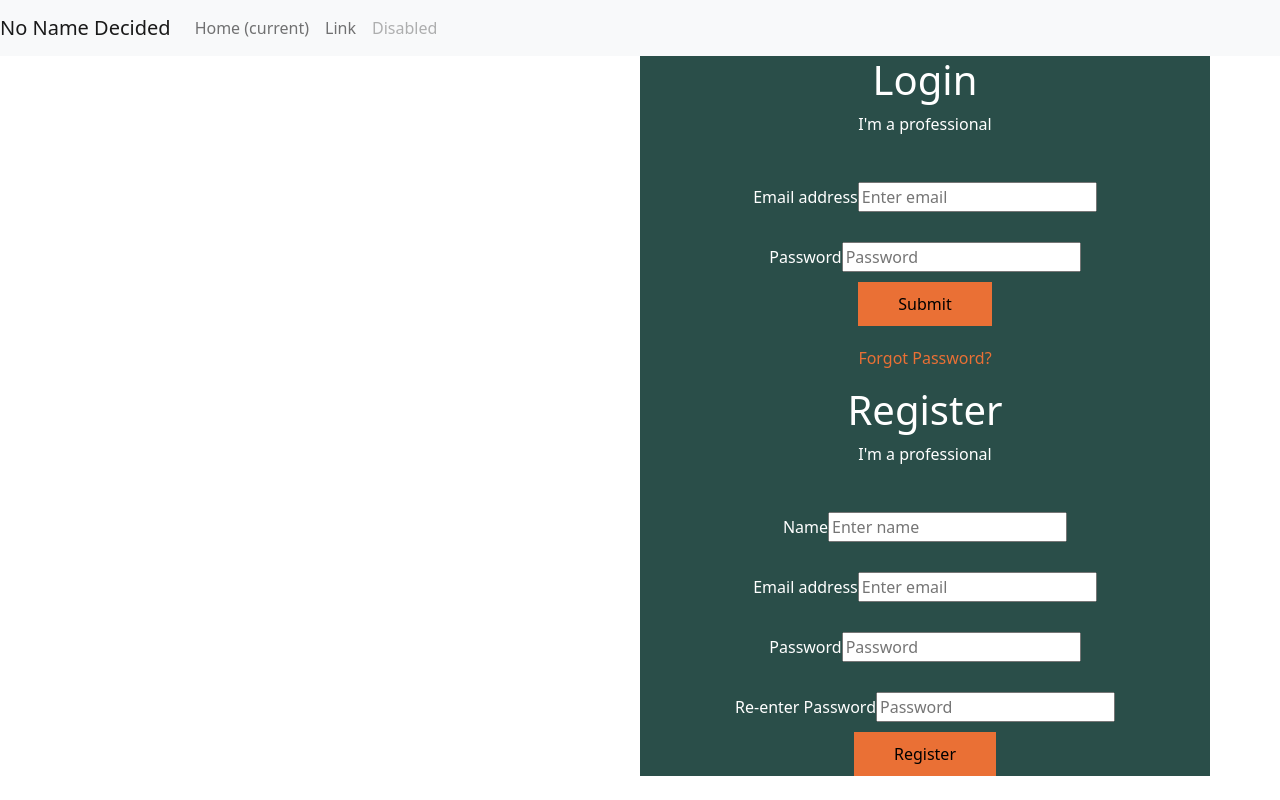
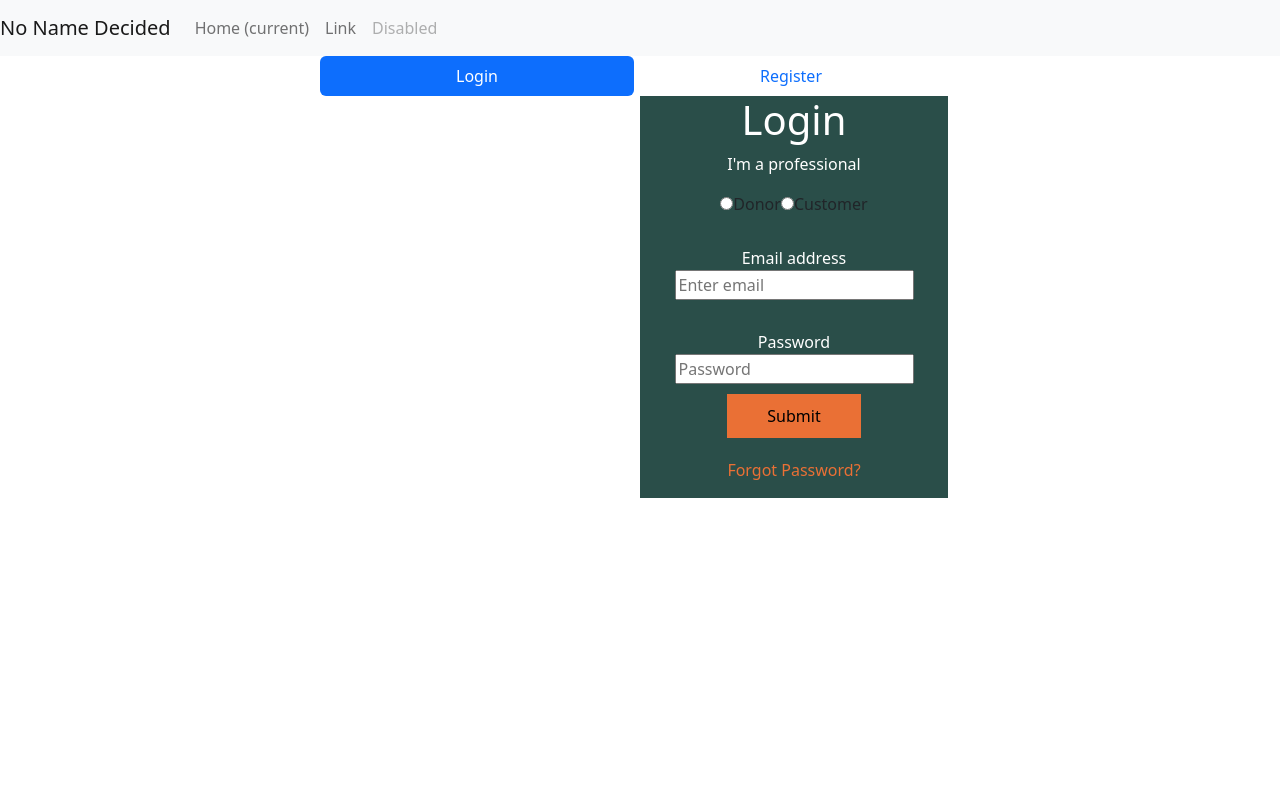
Before and after one commit to sreeharitha96/HungerSaviors, a React (Create React App) app: page / in a window 1280 px wide. Built offline with nearby package versions, Linux system fonts and the light colour scheme.

Commit message:
added pills, added radio buttons for type of user

```diff
--- a/package.json
+++ b/package.json
@@ -11,6 +11,7 @@
     "install": "^0.13.0",
     "npm": "^9.1.2",
     "react": "^18.2.0",
+    "react-bootstrap": "^2.6.0",
     "react-dom": "^18.2.0",
     "react-router": "^6.4.3",
     "react-router-dom": "^6.4.3",
--- a/src/App.js
+++ b/src/App.js
@@ -3,14 +3,14 @@ import './App.css';
 import NavBar from './navbar-component';
 import Login from './login-component';
 import Register from './register-component';
+import LoginRegister from './login-register-component';
 
 function App() {
   return (
     <div className="App">
       {/* <h1>Web Squad!</h1> */}
       <NavBar/>
-      <Login/>
-      <Register/>
+      <LoginRegister/>
     </div>
   );
 }
--- a/src/login-component/index.js
+++ b/src/login-component/index.js
@@ -60,13 +60,17 @@ function Login() {
               <p style={headerStyle}> I'm a professional</p>
               <div className="container">
                 <form>
+                    <div>
+                      <input type="radio" value="donor" name="user-type"/>Donor
+                      <input type="radio" value="customer" name="user-type"/>Customer
+                    </div>
                     <div className='form-group' style={forms}>
-                        <label htmlFor="login-email">Email address</label>
-                        <input type="email" className="forms" placeholder="Enter email" id="login-email"/>
+                      <label htmlFor="login-email">Email address</label>
+                      <input type="email" className="forms" placeholder="Enter email" id="login-email"/>
                     </div>
                     <div className="form-group" style={forms}>
-                        <label htmlFor="login-password">Password</label>
-                        <input type="password" className="forms" placeholder="Password" id="login-password"/>
+                      <label htmlFor="login-password">Password</label>
+                      <input type="password" className="forms" placeholder="Password" id="login-password"/>
                     </div>
                     <button type="submit" style={submitButton}>Submit</button>
                     <div className="container" style={alignToCenter} fluid>
--- /dev/null
+++ b/src/login-register-component/index.js
@@ -0,0 +1,50 @@
+import React from 'react';
+import {Tabs, Tab} from 'react-bootstrap';
+import Login from '../login-component';
+import Register from '../register-component';
+
+function LoginRegister() {
+  const container1 = {
+    height: '100%',
+    width: '50%',
+    alignItems: 'center',
+  };
+  const firstHalf = {
+    backgroundColor: '#F5F3F0',
+    height: '100%',
+  };
+  const secondHalf = {
+    backgroundColor: '#2A4E49',
+    height: '100%',
+    display: 'flex',
+  };
+
+  const centerDiv = {
+    display: 'flex',
+    alignItems: 'center',
+    justifyContent: 'center',
+  };
+
+  const alignToCenter = {
+    display: 'flex',
+    justifyContent: 'center',
+    alignItems: 'center',
+  };
+
+  return (
+    <div className="container" style={container1} fluid>
+      <div className="row"style={{ height: '100%' }}>
+        <Tabs justify variant="pills" defaultActiveKey="tab-1">
+            <Tab eventKey="tab-1" title="Login">
+                <Login/>
+            </Tab>
+            <Tab eventKey="tab-2" title="Register">
+                <Register/>
+            </Tab>
+        </Tabs>
+      </div>
+    </div>
+  );
+}
+
+export default LoginRegister;
--- a/src/register-component/index.js
+++ b/src/register-component/index.js
@@ -57,9 +57,13 @@ function Register() {
           <div className="container" style={centerDiv}>
             <div className="row">
               <h1 style={headerStyle}>Register</h1>
-              <p style={headerStyle}> I'm a professional</p>
+              {/* <p style={headerStyle}> I'm a professional</p> */}
               <div className="container">
-              <form>
+                <form>
+                    <div>
+                        <input type="radio" value="donor" name="user-type"/>Donor
+                        <input type="radio" value="customer" name="user-type"/>Customer
+                    </div>
                     <div className='form-group' style={forms}>
                         <label htmlFor="register-name">Name</label>
                         <input type="text" className="forms" placeholder="Enter name" id="register-name"/>
```
Also changed, not shown: 1 other file (tests, documents, lock files or other folders).
